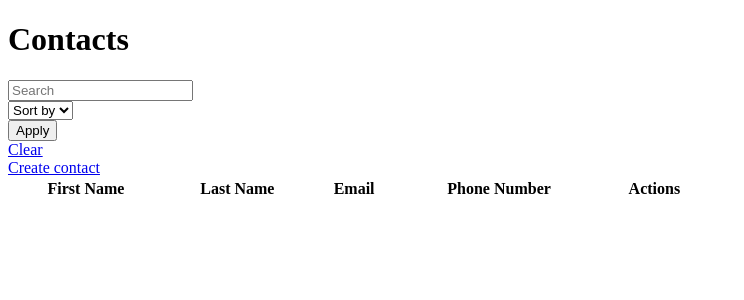
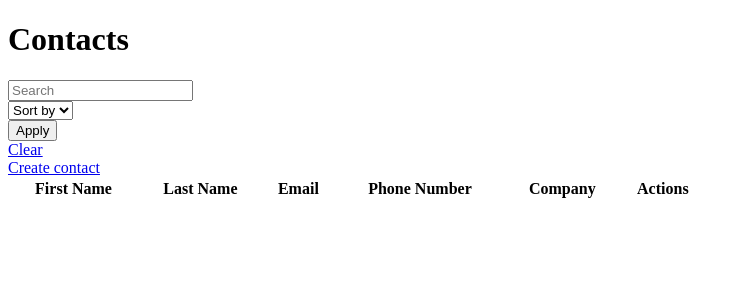
Before and after one commit to pawel-trojnacki/crm, a Symfony app: template templates/contact/index.html.twig in a window 1280 px wide. Shown: the part 132-432 px from the top of the page, without its empty margins (0-744 px from the left). Run offline with Twig, Linux system fonts and the light colour scheme; the template is opened without the code that fills it, so the values that code supplies are empty; some libraries are stand-ins or nearby versions.

Commit message:
Add company name to client list

```diff
--- a/assets/styles/layout/_wrappers.scss
+++ b/assets/styles/layout/_wrappers.scss
@@ -1,5 +1,5 @@
 .main-wrapper {
-    min-width: 700px;
+    min-width: 850px;
     max-width: 1200px;
     margin: 0 auto;
 }
--- a/templates/contact/index.html.twig
+++ b/templates/contact/index.html.twig
@@ -23,6 +23,7 @@
             <th scope="col">Last Name</th>
             <th scope="col">Email</th>
             <th scope="col">Phone Number</th>
+            <th scope="col">Company</th>
             <th scope="col">Actions</th>
         </tr>
     </thead>
@@ -33,6 +34,12 @@
             <td>{{contact.lastName | title}}</td>
             <td>{{contact.email}}</td>
             <td>{{contact.phone}}</td>
+            {% if contact.company %}
+                <td>{{contact.company.name}}</td>
+            {% else %}
+                <td>&#9866</td>
+            {% endif %}
+
             <td>
                 <div class="d-flex">
                     <div class="me-1">
```
